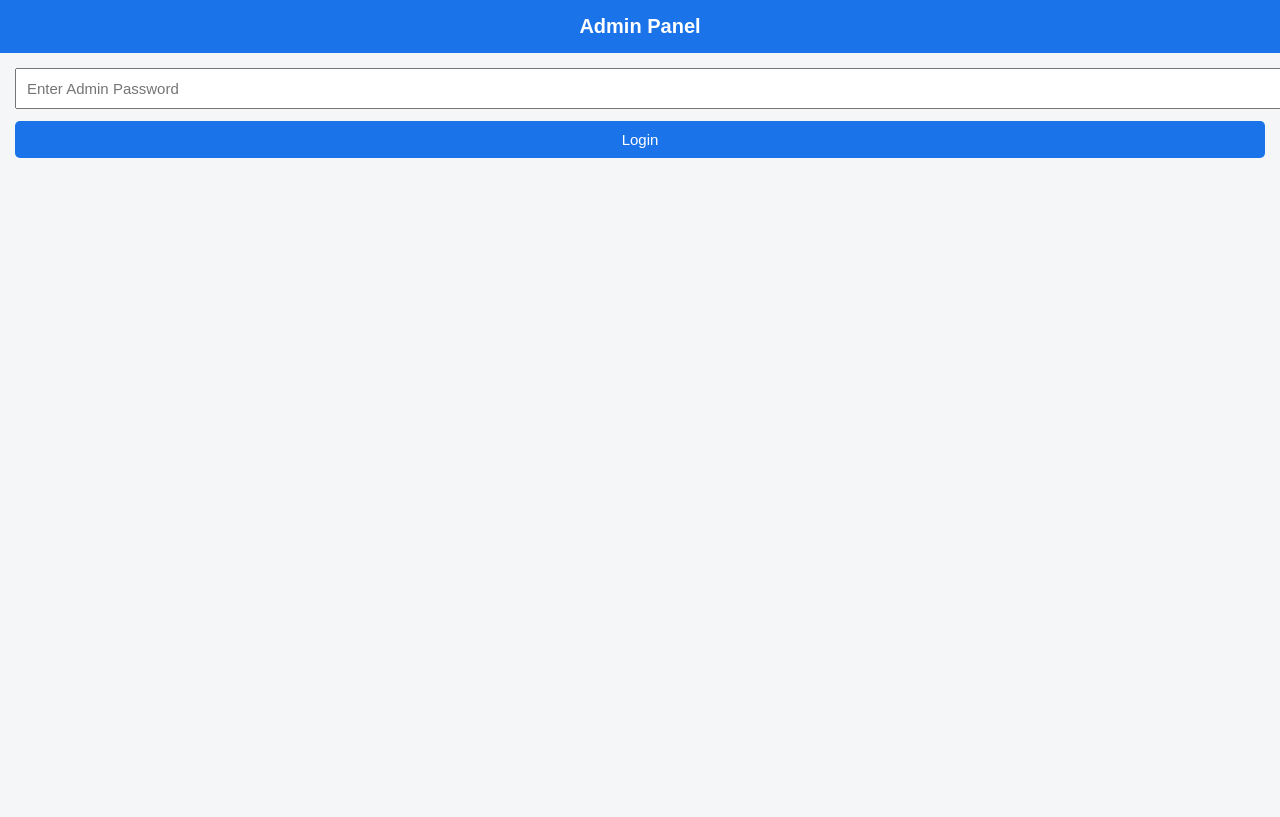
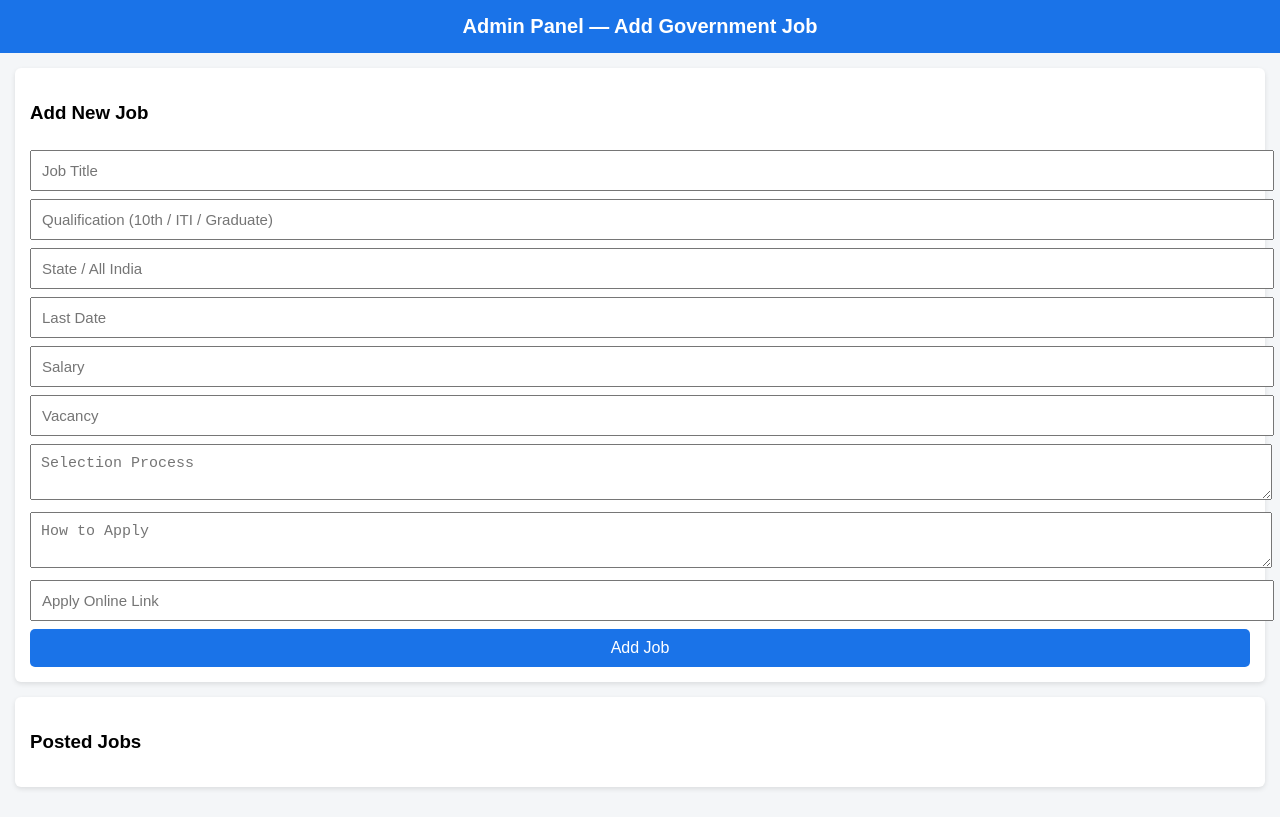
Before and after one commit to 007sanjoyroy1422-cpu/gov-job-website, a plain HTML site: page admin.html in a window 1280 px wide. Drawn offline with Linux system fonts and the light colour scheme.

Commit message:
admin.html

```diff
--- a/admin.html
+++ b/admin.html
@@ -2,17 +2,17 @@
 <html lang="en">
 <head>
   <meta charset="UTF-8">
-  <title>Admin Panel - Protected</title>
+  <title>Admin Panel - Add Job</title>
   <meta name="viewport" content="width=device-width, initial-scale=1.0">
 
   <style>
     body {
       margin: 0;
       font-family: Arial, sans-serif;
-      background-color: #f4f6f8;
+      background: #f4f6f8;
     }
     header {
-      background-color: #1a73e8;
+      background: #1a73e8;
       color: white;
       padding: 15px;
       text-align: center;
@@ -22,82 +22,117 @@
     .container {
       padding: 15px;
     }
-    input, select, button {
+    .card {
+      background: white;
+      padding: 15px;
+      border-radius: 6px;
+      box-shadow: 0 2px 5px rgba(0,0,0,0.1);
+      margin-bottom: 15px;
+    }
+    input, select, textarea, button {
       width: 100%;
       padding: 10px;
-      margin-bottom: 12px;
+      margin-top: 8px;
       font-size: 15px;
     }
     button {
-      background-color: #1a73e8;
+      background: #1a73e8;
       color: white;
       border: none;
       border-radius: 5px;
+      font-size: 16px;
     }
-    .hidden {
-      display: none;
+    .job-item {
+      font-size: 14px;
+      margin-bottom: 8px;
+    }
+    .delete-btn {
+      background: red;
+      font-size: 13px;
+      margin-top: 5px;
     }
   </style>
 </head>
 
 <body>
 
-<header>Admin Panel</header>
+<header>Admin Panel — Add Government Job</header>
 
-<div class="container" id="loginBox">
-  <input type="password" id="password" placeholder="Enter Admin Password">
-  <button onclick="login()">Login</button>
-</div>
+<div class="container">
 
-<div class="container hidden" id="adminBox">
-  <input id="title" placeholder="Job Title">
-  <input id="qualification" placeholder="Qualification">
-  <input id="lastDate" placeholder="Last Date">
-  <input id="age" placeholder="Age Limit">
+  <div class="card">
+    <h3>Add New Job</h3>
 
-  <select id="state">
-    <option value="">Select State</option>
-    <option>All India</option>
-    <option>West Bengal</option>
-    <option>Delhi</option>
-    <option>Uttar Pradesh</option>
-    <option>Bihar</option>
-    <option>Maharashtra</option>
-  </select>
+    <input id="title" placeholder="Job Title">
+    <input id="qualification" placeholder="Qualification (10th / ITI / Graduate)">
+    <input id="state" placeholder="State / All India">
+    <input id="lastDate" placeholder="Last Date">
+    <input id="salary" placeholder="Salary">
+    <input id="vacancy" placeholder="Vacancy">
+    <textarea id="selection" placeholder="Selection Process"></textarea>
+    <textarea id="apply" placeholder="How to Apply"></textarea>
+    <input id="applyLink" placeholder="Apply Online Link">
 
-  <button onclick="addJob()">Add Job</button>
+    <button onclick="addJob()">Add Job</button>
+  </div>
+
+  <div class="card">
+    <h3>Posted Jobs</h3>
+    <div id="jobList"></div>
+  </div>
+
 </div>
 
 <script>
-  const ADMIN_PASSWORD = "12345";
+  let jobs = JSON.parse(localStorage.getItem("jobs")) || [];
+  let jobList = document.getElementById("jobList");
 
-  function login() {
-    if (document.getElementById("password").value === ADMIN_PASSWORD) {
-      document.getElementById("loginBox").classList.add("hidden");
-      document.getElementById("adminBox").classList.remove("hidden");
-    } else {
-      alert("Wrong Password");
-    }
+  function renderJobs() {
+    jobList.innerHTML = "";
+    jobs.forEach((job, index) => {
+      jobList.innerHTML += `
+        <div class="job-item">
+          ${job.title}
+          <button class="delete-btn" onclick="deleteJob(${index})">
+            Delete
+          </button>
+        </div>
+      `;
+    });
   }
 
   function addJob() {
-    let jobs = JSON.parse(localStorage.getItem("jobs")) || [];
-
     let job = {
       id: Date.now(),
       title: title.value,
       qualification: qualification.value,
+      state: state.value,
       lastDate: lastDate.value,
-      age: age.value,
-      state: state.value
+      salary: salary.value,
+      vacancy: vacancy.value,
+      selection: selection.value,
+      apply: apply.value,
+      applyLink: applyLink.value
     };
 
-    jobs.push(job);
+    jobs.unshift(job);
     localStorage.setItem("jobs", JSON.stringify(jobs));
-    alert("Job Added Successfully");
 
-    title.value = qualification.value = lastDate.value = age.value = state.value = "";
+    alert("Job Added Successfully!");
+
+    document.querySelectorAll("input, textarea").forEach(i => i.value = "");
+    renderJobs();
   }
+
+  function deleteJob(index) {
+    if (confirm("Delete this job?")) {
+      jobs.splice(index, 1);
+      localStorage.setItem("jobs", JSON.stringify(jobs));
+      renderJobs();
+    }
+  }
+
+  renderJobs();
 </script>
 
 </body>
```
